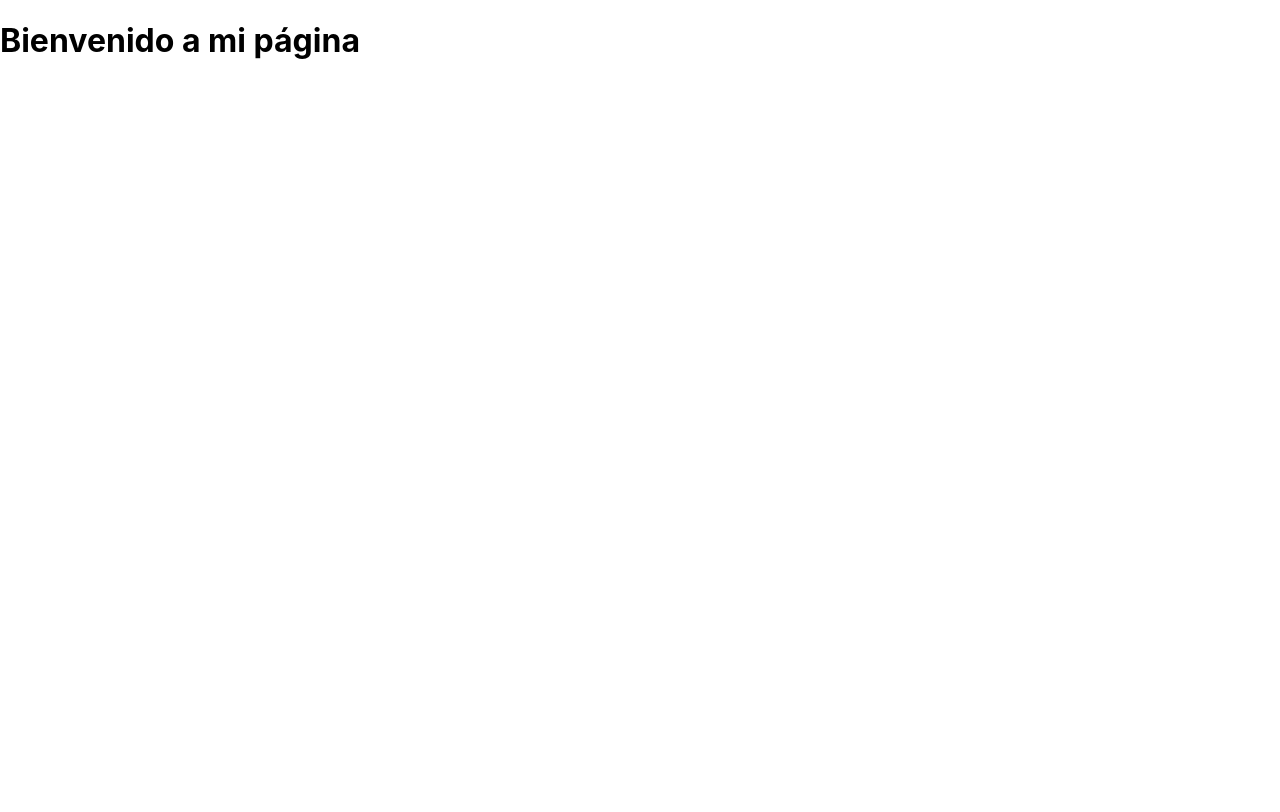
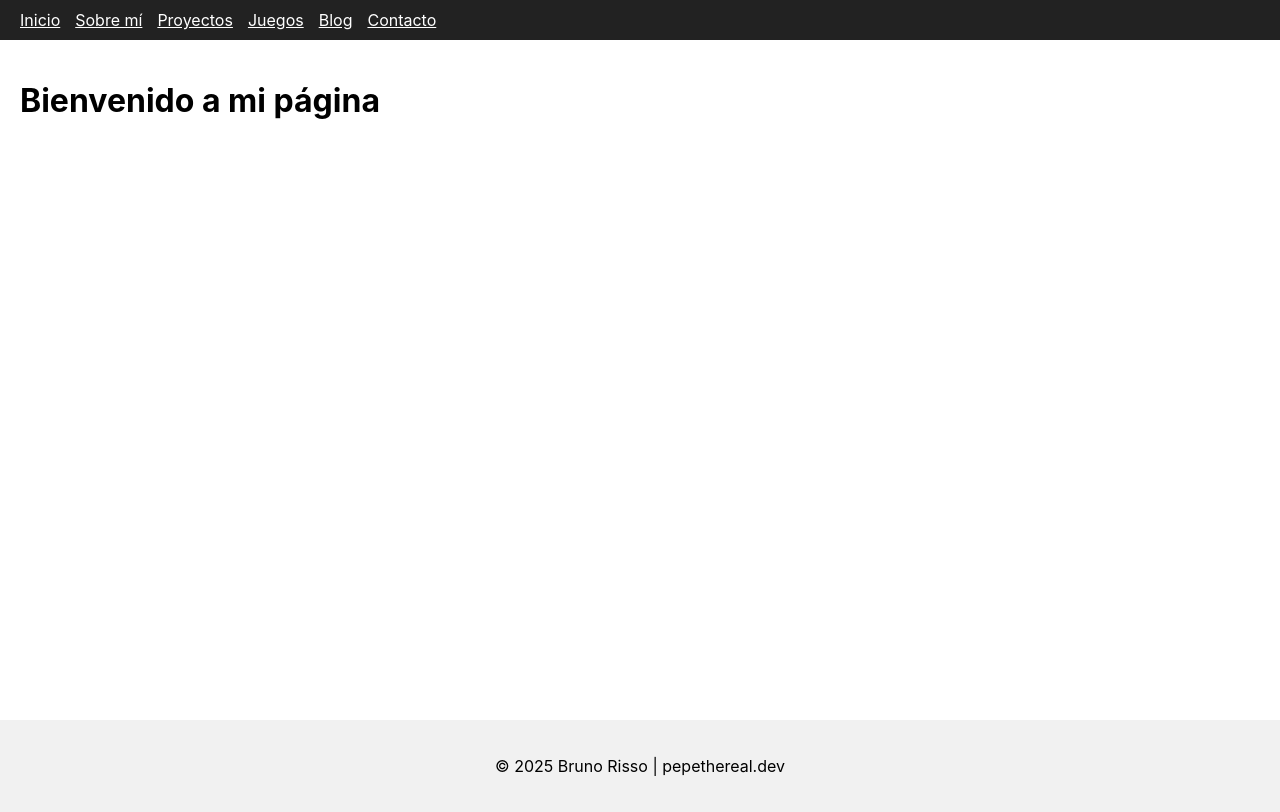
Before and after one commit to brrisso/mipagina, a React (Create React App) app: page / in a window 1280 px wide. Built offline with nearby package versions, Linux system fonts and the light colour scheme.

Commit message:
footer, layout y navbar

```diff
--- a/src/App.js
+++ b/src/App.js
@@ -5,10 +5,12 @@ import Proyectos from './paginas/Proyectos';
 import Juegos from './paginas/Juegos';
 import Contacto from './paginas/Contacto';
 import Blog from './paginas/Blog';
+import Layout from './componentes/Layout';
 
 function App() {
   return (
     <Router>
+      <Layout>
         <Routes>
           <Route path="/" element={<Home />} />
           <Route path="/about" element={<About />} />
@@ -17,6 +19,7 @@ function App() {
           <Route path="/contacto" element={<Contacto />} />
           <Route path="/blog" element={<Blog />} />
         </Routes>
+      </Layout>
     </Router>
   );
 }
--- /dev/null
+++ b/src/componentes/Footer.js
@@ -0,0 +1,11 @@
+import React from 'react';
+
+function Footer() {
+  return (
+    <footer style={{ padding: '20px', textAlign: 'center', backgroundColor: '#f1f1f1' }}>
+      <p>© {new Date().getFullYear()} Bruno Risso | pepethereal.dev</p>
+    </footer>
+  );
+}
+
+export default Footer;
--- /dev/null
+++ b/src/componentes/Layout.js
@@ -0,0 +1,15 @@
+import React from 'react';
+import Navbar from './Navbar';
+import Footer from './Footer';
+
+function Layout({ children }) {
+  return (
+    <>
+      <Navbar />
+      <main style={{ padding: '20px', minHeight: '80vh' }}>{children}</main>
+      <Footer />
+    </>
+  );
+}
+
+export default Layout;
--- /dev/null
+++ b/src/componentes/Navbar.js
@@ -0,0 +1,17 @@
+import React from 'react';
+import { Link } from 'react-router-dom';
+
+function Navbar() {
+  return (
+    <nav style={{ padding: '10px 20px', backgroundColor: '#222', color: '#fff' }}>
+      <Link to="/" style={{ color: '#fff', marginRight: '15px' }}>Inicio</Link>
+      <Link to="/about" style={{ color: '#fff', marginRight: '15px' }}>Sobre mí</Link>
+      <Link to="/proyectos" style={{ color: '#fff', marginRight: '15px' }}>Proyectos</Link>
+      <Link to="/juegos" style={{ color: '#fff', marginRight: '15px' }}>Juegos</Link>
+      <Link to="/blog" style={{ color: '#fff', marginRight: '15px' }}>Blog</Link>
+      <Link to="/contacto" style={{ color: '#fff' }}>Contacto</Link>
+    </nav>
+  );
+}
+
+export default Navbar;
```
Lines whose indentation alone changed are shown as unchanged.
